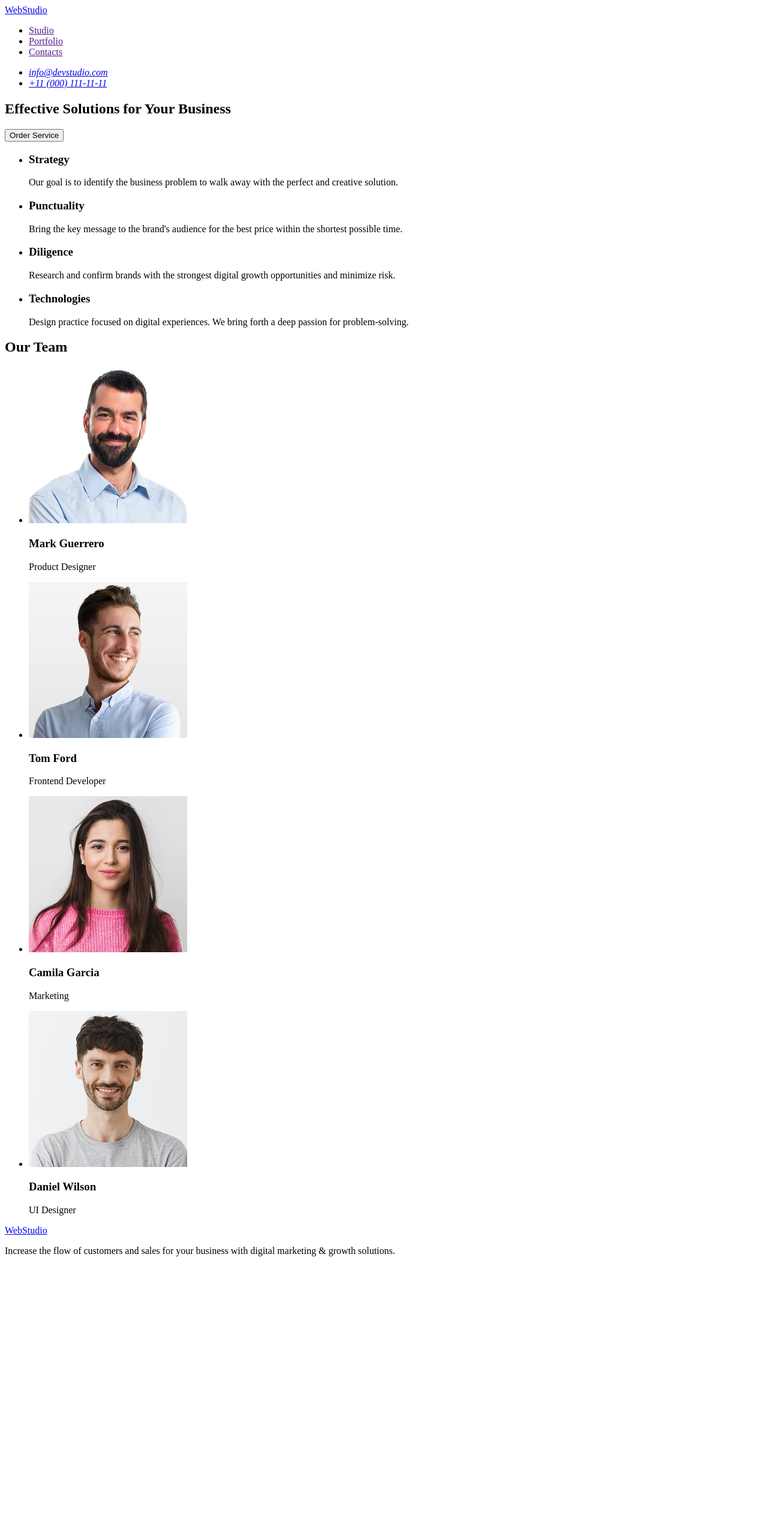
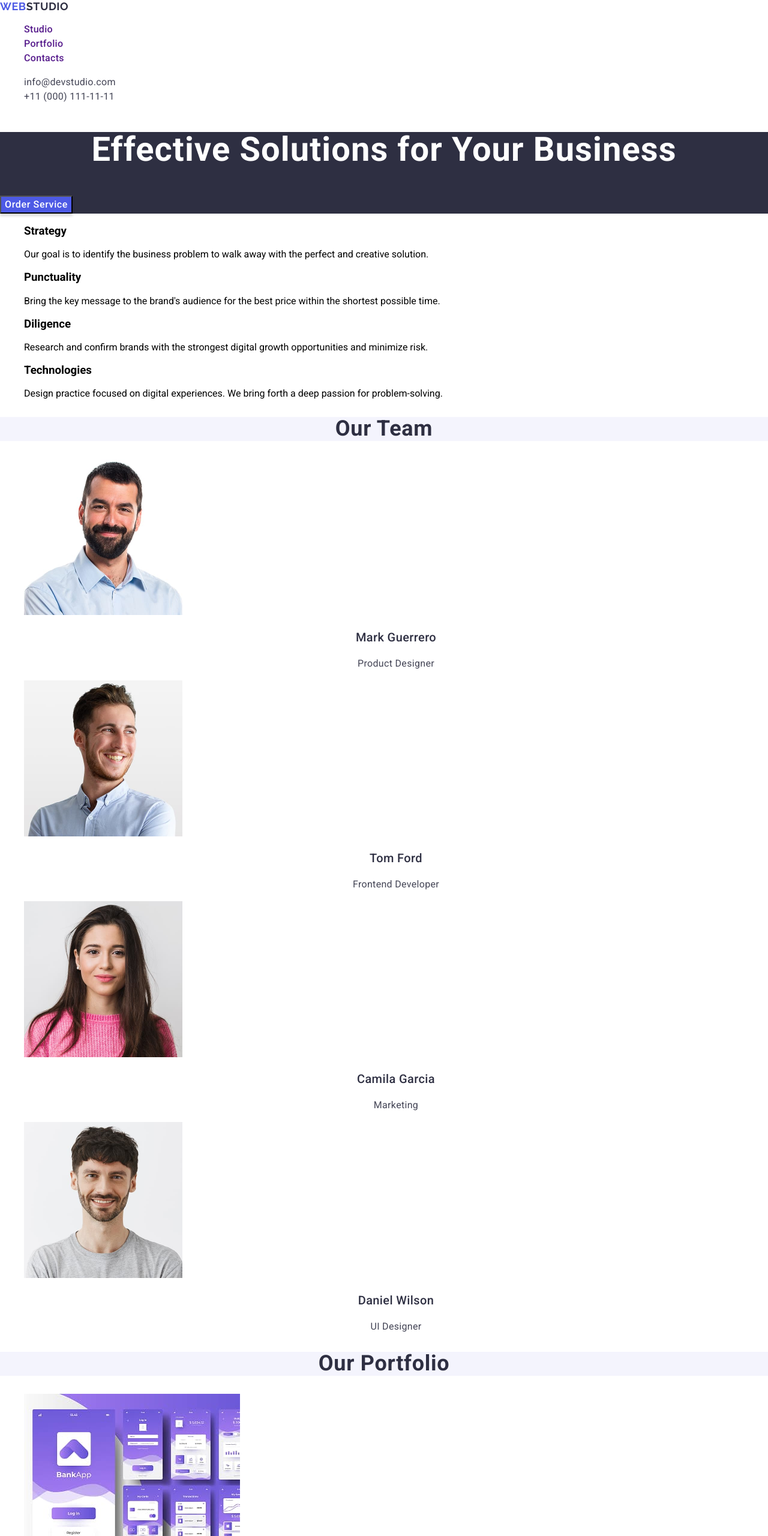
Before and after one commit to SkorobagataOksana/goit-markup-hw-02, a plain HTML site: page index.html in a window 1280 px wide. Shown: the top 2560 px of the page at 60% size. Before the commit the page ends 2110 px from the top, so only its background shows below. Drawn offline with nearby package versions, Linux system fonts and the light colour scheme.

Commit message:
add index file

```diff
--- /dev/null
+++ b/css/style.css
@@ -0,0 +1,163 @@
+body {
+    font-family: "Roboto"; sans-serif;
+}
+
+ul {
+    list-style-type: none;
+}
+
+a {
+    text-decoration: none;
+}
+
+address {
+    font-style: normal;
+}
+
+button {
+    cursor: pointer;
+}
+
+
+
+.header-logo {
+font-family: "Raleway"; sans-serif;
+font-weight: 700;
+font-size: 18px;
+line-height: 1.17;
+letter-spacing: 0.03em;
+text-transform: uppercase;
+color: #4d5ae5;
+}
+
+.header-logo-italic {
+font-weight: 700;
+font-size: 18px;
+line-height: 1.17;
+letter-spacing: 0.03em;
+text-transform: uppercase;
+color: #2e2f42;
+}
+
+.header-menu-list {
+font-weight: 500;
+font-size: 16px;
+line-height: 1.5;
+letter-spacing: 0.02em;
+color: #2e2f42;
+}
+
+.header-menu-links:hover {
+font-weight: 500;
+font-size: 16px;
+line-height: 1.5;
+letter-spacing: 0.02em;
+color: #404bbf;
+}
+
+.header-menu-list .header-menu-links link:active {
+    background: #404bbf;
+}
+
+.header-address-link {
+font-weight: 400;
+font-size: 16px;
+line-height: 1.5;
+letter-spacing: 0.02em;
+color: #434455;
+}
+
+.header-address-list .header-address-link: hover
+.header-address-list .header-address-link: focus {
+    color: #404bbf;
+}
+
+.hero {
+    background: #2e2f42;
+}
+
+.hero-title {
+font-weight: 700;
+font-size: 56px;
+line-height: 1.07;
+letter-spacing: 0.02em;
+text-align: center;
+color: #fff;
+}
+
+.hero-btn {
+font-weight: 500;
+font-size: 16px;
+line-height: 1.5;
+letter-spacing: 0.04em;
+color: #fff;
+box-shadow: 0 4px 4px 0 rgba(0, 0, 0, 0.15);
+background: #4d5ae5;
+}
+
+.hero-btn:hover {
+box-shadow: 0 4px 4px 0 rgba(0, 0, 0, 0.15);
+background: #404bbf;
+}
+
+.heading {
+    background: #f4f4fd;
+}
+.heading {
+font-weight: 700;
+font-size: 36px;
+line-height: 1.11;
+letter-spacing: 0.02em;
+text-align: center;
+color: #2e2f42;
+}
+
+.team-subtitle {
+font-weight: 500;
+font-size: 20px;
+line-height: 1.2;
+letter-spacing: 0.02em;
+text-align: center;
+color: #2e2f42;
+}
+
+.team-item-text {
+font-weight: 400;
+font-size: 16px;
+line-height: 1.5;
+letter-spacing: 0.02em;
+text-align: center;
+color: #434455;
+}
+
+.footer {
+    background: #2e2f42;
+}
+
+.footer-logo {
+font-family: "Raleway", sans-serif;
+font-weight: 700;
+font-size: 18px;
+line-height: 1.17;
+letter-spacing: 0.03em;
+text-transform: uppercase;
+color: #4d5ae5;
+}
+
+.footer-logo-italic {
+font-family: "Raleway", sans-serif;
+font-weight: 700;
+font-size: 18px;
+line-height: 1.17;
+letter-spacing: 0.03em;
+text-transform: uppercase;
+color: #f4f4fd;
+}
+
+.footer-text {
+font-weight: 400;
+font-size: 16px;
+line-height: 1.5;
+letter-spacing: 0.02em;
+color: #f4f4fd;
+}
--- a/index.html
+++ b/index.html
@@ -4,62 +4,67 @@
     <meta charset="UTF-8">
     <meta name="viewport" content="width=device-width, initial-scale=1.0">
     <title>Document</title>
+    <link rel="stylesheet" href="https://cdnjs.cloudflare.com/ajax/libs/modern-normalize/3.0.1/modern-normalize.min.css" integrity="sha512-q6WgHqiHlKyOqslT/lgBgodhd03Wp4BEqKeW6nNtlOY4quzyG3VoQKFrieaCeSnuVseNKRGpGeDU3qPmabCANg==" crossorigin="anonymous" referrerpolicy="no-referrer" />
+    <link rel="preconnect" href="https://fonts.googleapis.com">
+    <link rel="preconnect" href="https://fonts.gstatic.com" crossorigin>
+    <link href="https://fonts.googleapis.com/css2?family=Raleway:wght@700&family=Roboto:wght@400;500;700&display=swap" rel="stylesheet">
+    <link rel="stylesheet" href="./css/style.css"/>
 </head>
 <body>
-  <header>
-    <nav>
-    <a href="./index.html">WebStudio</a>
-    <ul>
-        <li><a href="">Studio</a></li>
-        <li><a href="">Portfolio</a></li>
-        <li><a href="">Contacts</a></li>
+  <header class="header">
+    <nav class="header-navigation">
+    <a class="header-logo" href="./index.html">WEB<span class="header-logo-italic">STUDIO</span></a>
+    <ul class="header-menu-list">
+        <li class="header-menu-item"><a class="header-menu-links" href="">Studio</a></li>
+        <li class="header-menu-item"><a class="header-menu-links" href="">Portfolio</a></li>
+        <li class="header-menu-item"><a class="header-menu-links link" href="">Contacts</a></li>
     </ul>
     </nav>
-    <address>
-        <ul>
-            <li><a href="mailto:info@devstudio.com">info@devstudio.com</a></li>
-            <li><a href="tel:+110001111111">+11 (000) 111-11-11</a></li>
+    <address class="header-address">
+        <ul class="header-address-list">
+            <li class="header-address-item"><a class="header-address-link" href="mailto:info@devstudio.com">info@devstudio.com</a></li>
+            <li class="header-address-item"><a class="header-address-link" href="tel:+110001111111">+11 (000) 111-11-11</a></li>
         </ul>
     </address>
   </header>
 
   <main>
-    <section>
-    <h1>Effective Solutions
+    <section class="hero">
+    <h1 class="hero-title">Effective Solutions
         for Your Business
     </h1>
-    <button type="button">Order Service</button>
+    <button class="hero-btn" type="button">Order Service</button>
     </section>
 
-    <section>
+    <section class="advantages">
     <h2 hidden>Our advantages</h2>
 
-    <ul>
-        <li>
-        <h3>Strategy</h3>
-        <p>
+    <ul class="advantages-list">
+        <li class="advantages-item">
+        <h3 class="advantages-subtitle">Strategy</h3>
+        <p class="advantages-item-text">
             Our goal is to identify the business problem to walk away with the perfect and creative solution.
         </p>
         </li>
-        <li>
-        <h3>Punctuality</h3>
-        <p>
+        <li class="advantages-item">
+        <h3 class="advantages-subtitle">Punctuality</h3>
+        <p class="advantages-item-text">
             Bring the key message to the
             brand's audience for the best price
             within the shortest possible time.
         </p>
         </li>
-        <li>
-        <h3>Diligence</h3>
-        <p>
+        <li class="advantages-item">
+        <h3 class="advantages-subtitle">Diligence</h3>
+        <p class="advantages-item-text">
             Research and confirm brands with
             the strongest digital growth
             opportunities and minimize risk.
         </p>
         </li>
-        <li>
-        <h3>Technologies</h3>
-        <p>
+        <li class="advantages-item">
+        <h3 class="advantages-subtitle">Technologies</h3>
+        <p class="advantages-item-text">
             Design practice focused on digital
             experiences. We bring forth a deep
             passion for problem-solving.
@@ -68,53 +73,115 @@
     </ul>
     </section>
 
-    <section>
-    <h2>Our Team</h2>
-    <ul>
-        <li>
-            <img src="./images/img-3.jpg"
+    <section class="team">
+    <h2 class="heading">Our Team</h2>
+    <ul class="team-list">
+        <li class="team-item">
+            <img class="team-img" src="./images/img-3.jpg"
             alt="Photo Mark Guerrero"
             width="264"
             height="260"
             />
-            <h3>Mark Guerrero</h3>
-            <p>Product Designer</p>
+            <h3 class="team-subtitle">Mark Guerrero</h3>
+            <p class="team-item-text">Product Designer</p>
         </li>
-        <li>
-            <img src="./images/img-2.jpg"
+        <li class="team-item">
+            <img class="team-img" src="./images/img-2.jpg"
             alt="Photo Tom Ford"
             width="264"
             height="260"
             />
-            <h3>Tom Ford</h3>
-            <p>Frontend Developer</p>
+            <h3 class="team-subtitle">Tom Ford</h3>
+            <p class="team-item-text">Frontend Developer</p>
         </li>
-        <li>
-            <img src="./images/img-1.jpg"
+        <li class="team-item">
+            <img class="team-img" src="./images/img-1.jpg"
             alt="Photo Camila Garcia"
             width="264"
             height="260"
             />
-            <h3>Camila Garcia</h3>
-            <p>Marketing</p>
+            <h3 class="team-subtitle">Camila Garcia</h3>
+            <p class="team-item-text">Marketing</p>
         </li>
-        <li>
-            <img src="./images/img.jpg"
+        <li class="team-item">
+            <img class="team-img" src="./images/img.jpg"
             alt="Photo Daniel Wilson"
             width="264"
             height="260"
             />
-            <h3>Daniel Wilson</h3>
-            <p>UI Designer</p>
+            <h3 class="team-subtitle">Daniel Wilson</h3>
+            <p class="team-item-text">UI Designer</p>
         </li>
     </ul>
 
     </section>
 
+    <section class="portfolio">
+    <h2 class="heading">Our Portfolio</h2>
+    <ul class="portfolio-list">
+        <li class="portfolio-item">
+          <img class="portfolio-img" src="./images/img-4.jpg"
+          alt="Banking App"
+          width="360"
+          height="300"
+          />
+          <h3 class="portfolio-subtitle">Banking App</h3>
+          <p class="portfolio-item-text">App</p>
+        </li>
+        <li class="portfolio-item">
+          <img class="portfolio-img" src="./images/img-5.jpg"
+          alt="Cashless Payment"
+          width="360"
+          height="300"
+          />
+          <h3 class="portfolio-subtitle">Cashless Payment</h3>
+          <p class="portfolio-item-text">Marketing</p>
+        </li>
+        <li class="portfolio-item">
+          <img class="portfolio-img" src="./images/img-6.jpg"
+          alt="Meditation App"
+          width="360"
+          height="300"
+          />
+          <h3 class="portfolio-subtitle">Meditation App</h3>
+          <p class="portfolio-item-text">App</p>
+        </li>
+        <li class="portfolio-item">
+          <img class="portfolio-img" src="./images/img-7.jpg"
+          alt="Taxi Service"
+          width="360"
+          height="300"
+          />
+          <h3 class="portfolio-subtitle">Taxi Service</h3>
+          <p class="portfolio-item-text">Marketing</p>
+        </li>
+        <li class="portfolio-item">
+          <img class="portfolio-img" src="./images/img-8.jpg"
+          alt="Screen Illustrations"
+          width="360"
+          height="300"
+          />
+          <h3 class="portfolio-subtitle">Screen Illustrations</h3>
+          <p class="portfolio-item-text">Design</p>
+        </li>
+        <li class="portfolio-item">
+          <img class="portfolio-img" src="./images/img-9.jpg"
+          alt="Online Courses"
+          width="360"
+          height="300"
+          />
+          <h3 class="portfolio-subtitle">Online Courses</h3>
+          <p class="portfolio-item-text">Marketing</p>
+        </li>
+    </ul>
+
+
+    </section>
+
   </main>
-  <footer>
-  <a href="./index.html">WebStudio</a>
-  <p>Increase the flow of customers and
+  <footer class="footer">
+  <a class="footer-logo" href="./index.html">WEB<span class="footer-logo-italic">STUDIO</span></a>
+  <p class="footer-text">Increase the flow of customers and
     sales for your business with digital
     marketing & growth solutions.
   </p>
```
Also changed, not shown: images/img-4.jpg (added), images/img-5.jpg (added), images/img-6.jpg (added), images/img-7.jpg (added), images/img-8.jpg (added), images/img-9.jpg (added).
